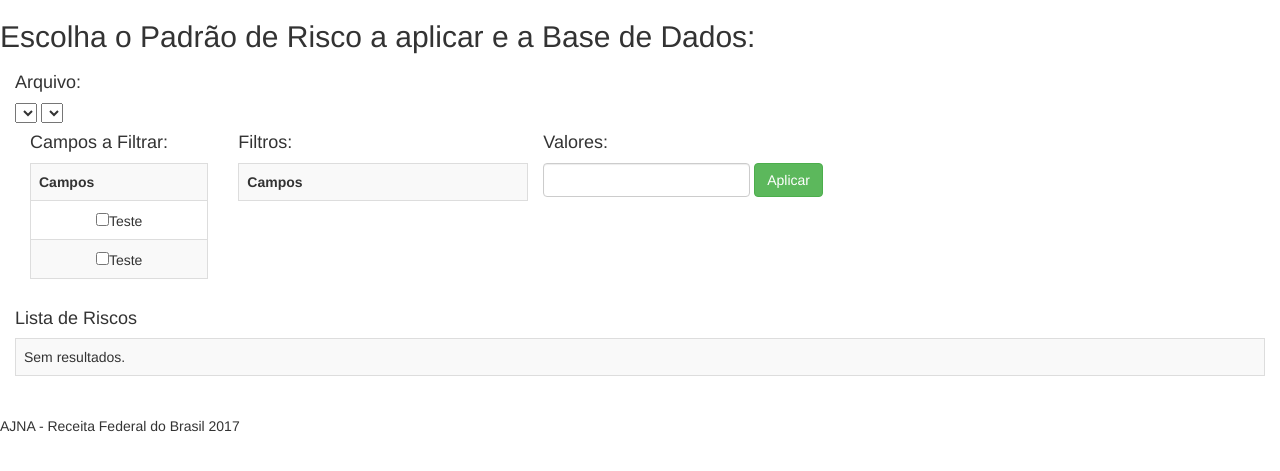
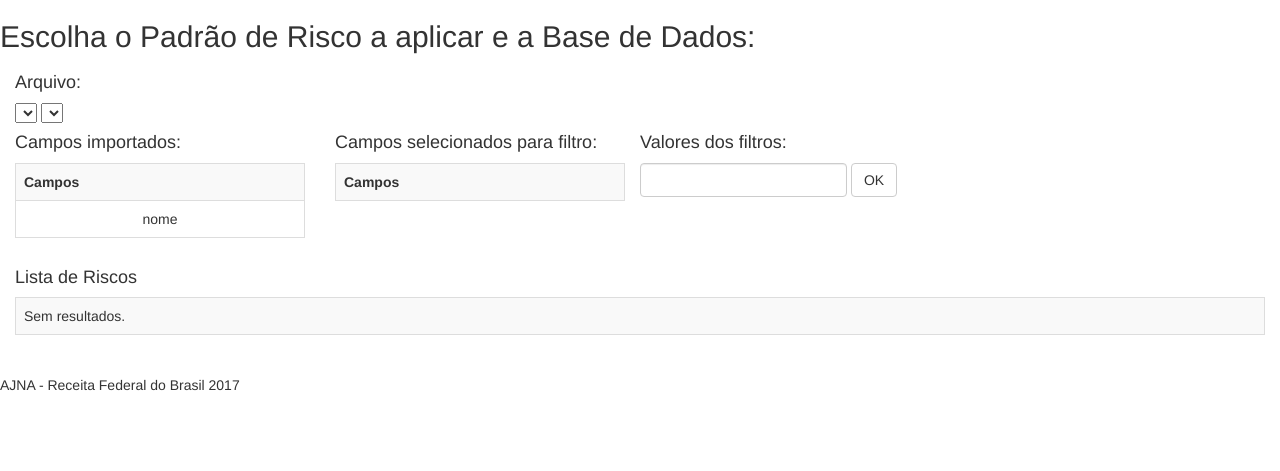
Before and after one commit to IvanBrasilico/ajna_docs, a Flask app: template sentinela/templates/bases-adauto.html in a window 1280 px wide. Shown: the top 471 px of the page. Run offline with Flask 2, Linux system fonts and the light colour scheme; the template is opened without the code that fills it, so the values that code supplies are empty; some libraries are stand-ins or nearby versions.

Commit message:
Tabelas
Operações entre tabelas

```diff
--- a/sentinela/templates/bases-adauto.html
+++ b/sentinela/templates/bases-adauto.html
@@ -32,39 +32,35 @@
             {% endif %}
         </div>
     </div>
-    <div class="table-responsive col-sm-2">
-        <h4>Campos a Filtrar: </h4>
+
+    <div id="list" class="row">
+        <div class="table-responsive col-sm-3">
+            <h4>Campos importados: </h4>
             <table class="inlineTable table table-striped table-bordered table-hover table-responsive" cellspacing="0" cellpadding="0"
                 id="campos">
                 <th>Campos </th>
                 <tr>
                     <td id="campo" align="center">
-                    <input type="checkbox" name="chave">Teste
-                </td>
-            </tr>
-            <tr>
-                <td id="campo" align="center">
-                    <input type="checkbox" name="chave">Teste
+                        nome
                     </td>
                 </tr>
             </table>
         </div>
-    <div id="list" class="row">
         <div class="table-responsive col-sm-3">
-            <h4>Filtros: </h4>
+            <h4>Campos selecionados para filtro: </h4>
             <table class="inlineTable table table-striped table-bordered table-hover table-responsive" id="filtros">
                 <th>Campos </th>
                 <tr></tr>
             </table>
             &nbsp;
         </div>
-        <h4>Valores: </h4>
+        <h4>Valores dos filtros: </h4>
         <form id="frmvalores" onsubmit="add_td()" class="form-inline">
             <div class="form-group">
                 <input id="inp" class="form-control form-control-sm" type="text">
             </div>
             <div class="form-group">
-                <button onclick="add_td()" id="btn_aplicar" type="button" class="btn btn-success">Aplicar</button>
+                <button onclick="add_td()" id="btn_aplicar" type="button" class="btn btn-default">OK</button>
             </div>
         </form>
         &nbsp;
@@ -109,42 +105,47 @@
         )
     }
 
+    function mostra_valores(atd) {
+        alert($(atd).text())
+
+    }
+
     var campos = document.querySelector("#campos tbody");
     var valores = document.querySelector("#valores tbody");
     var filtros = document.querySelector("#filtros tbody");
-    var chave = document.querySelectorAll("input[type='checkbox'][name='chave']");
-
-    function clona(element) {
-        $(filtros).append(
-            $('<tr>').append(
-                $('<td>').text($(element.parentNode.parentNode).val())
-            )
-        )
-    }
-    function remove(element) {
-        $(element).find('id', 'cln').remove();
-
-    }
 
     function add_td() {
+        var val = $("#inp").val();
+        if (val != '') {
             $(valores).append(
                 $('<tr>').append(
-                $('<td>').text($("#inp").val()),
-                $('<td align="center">').html('<input type="button" class="btn  btn-danger" value="x" onclick="deleteRow(this)" />')
+                    $('<td align="center" ondblclick="delete_td(this)">').text(val)
                 ));
             $("#inp").val('');
         }
+    }
 
-    function deleteRow(atd) {
+    function delete_row(atd) {
         var atr = atd.parentNode.parentNode;
         atr.parentNode.removeChild(atr);
     }
 
-    var adicionarOnClick = function () {
-        var escopo = this.checked ? clona(this.parentNode.parentNode) : remove(this.parentNode.parentNode)
-    };
+    function add_row(atd) {
+        var atr = atd.parentNode;
+        $(filtros).append($('<tr>').append($('<td  onclick="mostra_valores(this)" ondblclick="delete_td(this)" align="center">').append($(atr).text().trim())));
+    }
+    function delete_td(atd) {
+        var atr = atd;
+        atr.parentNode.removeChild(atr);
+    }
 
-    for (var indice in chave) {
-        chave[indice].onclick = adicionarOnClick;
-    }
+    $("#campos td").click(function () {
+        add_row(this);
+    })
+
+    $("#filtros td").click(function () {
+        alert($("#filtros td:eq(0)").text())
+        alert($(this).eq(0).text())
+    });
+
 </script> {% endblock %}
```
Lines whose indentation alone changed are shown as unchanged.
